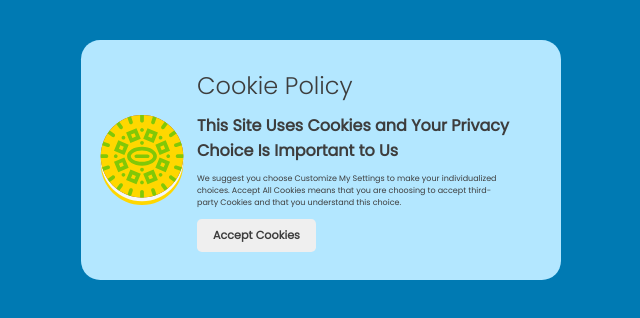
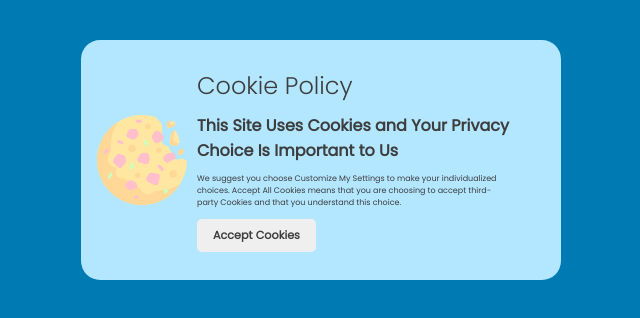
Before and after one commit to michaelpaulcuccia/gsap_animations, a Next.js app in the folder client/: page / in a window 1280 px wide. Shown: the top 318 px of the page, without its empty margins (319-959 px from the left). Built offline with nearby package versions, Linux system fonts and the light colour scheme.

Commit message:
updated home menu rendering

```diff
--- a/client/components/Cookie.js
+++ b/client/components/Cookie.js
@@ -3,7 +3,7 @@ import Image from "next/image";
 import { useRouter } from 'next/router';
 import { gsap } from "gsap";
 import styles from "../styles/Cookie.module.css";
-import goldenOreo from "../public/images/goldenOreo.svg";
+import cookie from "../public/images/cookie.svg";
 
 export default function Cookie() {
 
@@ -78,10 +78,8 @@ export default function Cookie() {
         rotation: "0deg",
       },
       {
-        rotation: "-270deg",
+        rotation: "-360deg",
         y: -3,
-        yoyo: true,
-        repeat: 2,
       }
     );
     tl.to(cookieContainer.current, {
@@ -102,7 +100,7 @@ export default function Cookie() {
   return (
     <div className={styles.wrapper} ref={wrapper}>
       <div className={styles.cookiecontainer} ref={cookieContainer}>
-        <Image src={goldenOreo} width={90} height={90} className="cookie" />
+        <Image src={cookie} width={90} height={90} className="cookie" />
 
         <div className={styles.text} ref={text}>
           <h2 className={styles.cookietitle}>Cookie Policy</h2>
--- a/client/pages/home.js
+++ b/client/pages/home.js
@@ -51,7 +51,6 @@ export default function Home() {
     }
   }
 
-
   return (
     <div>
       <Head>
@@ -62,8 +61,7 @@ export default function Home() {
       <div className={styles.wrapper}>
         <div className={styles.logoContainer}></div>
         <button onClick={handleMenuClick}>MENU</button>
-        {
-          setShowLinkWindow &&
+            {/* LINK WINDOW OPACITY: 0 */}
             <div className={styles.linkWindow} ref={linkWindow}>
             <Link href='/register'>
               <span className={styles.linkText}>Register</span>
@@ -75,7 +73,6 @@ export default function Home() {
               <span className={styles.linkText}>About</span>
             </Link>
           </div>
-        }
       </div>
     </div>
   );
--- a/client/styles/Home.module.css
+++ b/client/styles/Home.module.css
@@ -25,6 +25,7 @@
   flex-direction: column;
   justify-content: center;
   align-items: center;
+  opacity: 0;
 }
 
 .linkText {
```
Also changed, not shown: client/public/images/cookie.svg (added). Lines whose indentation alone changed are shown as unchanged.
